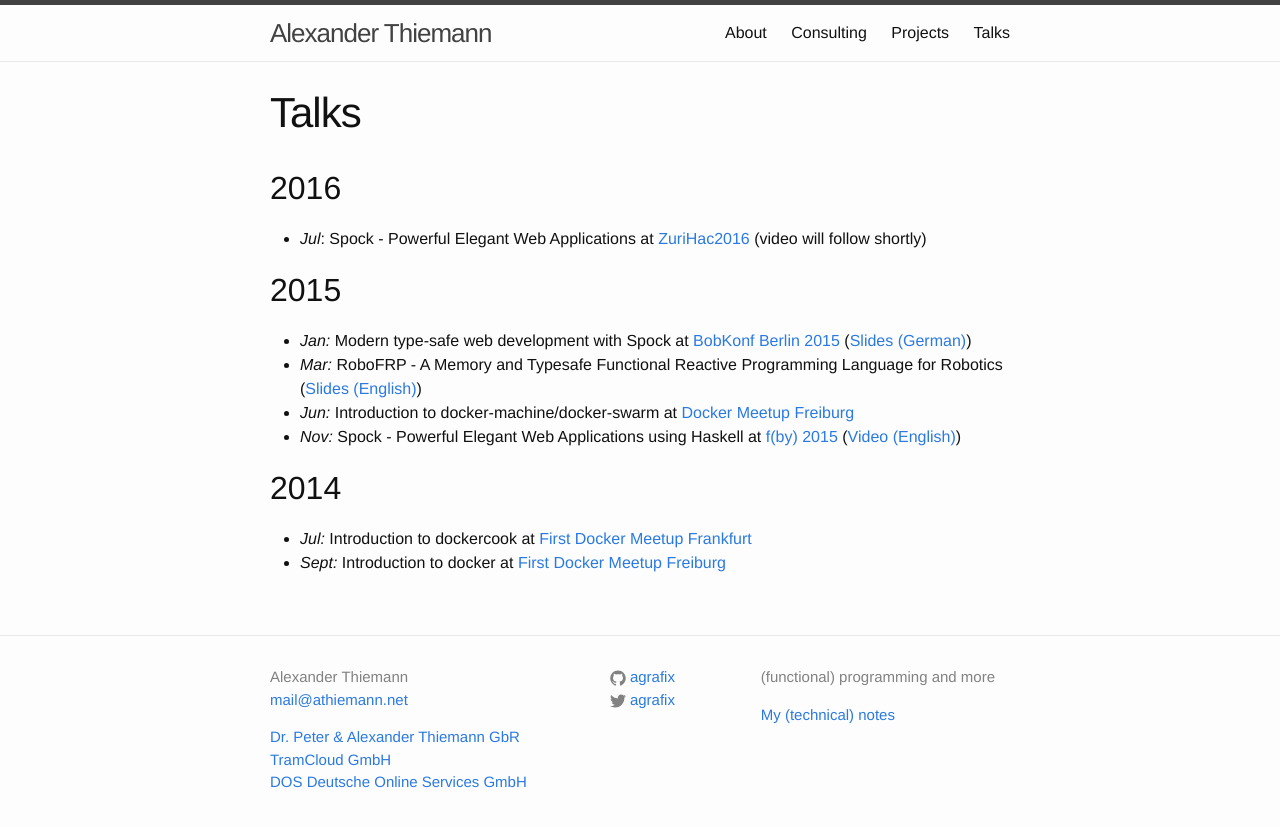
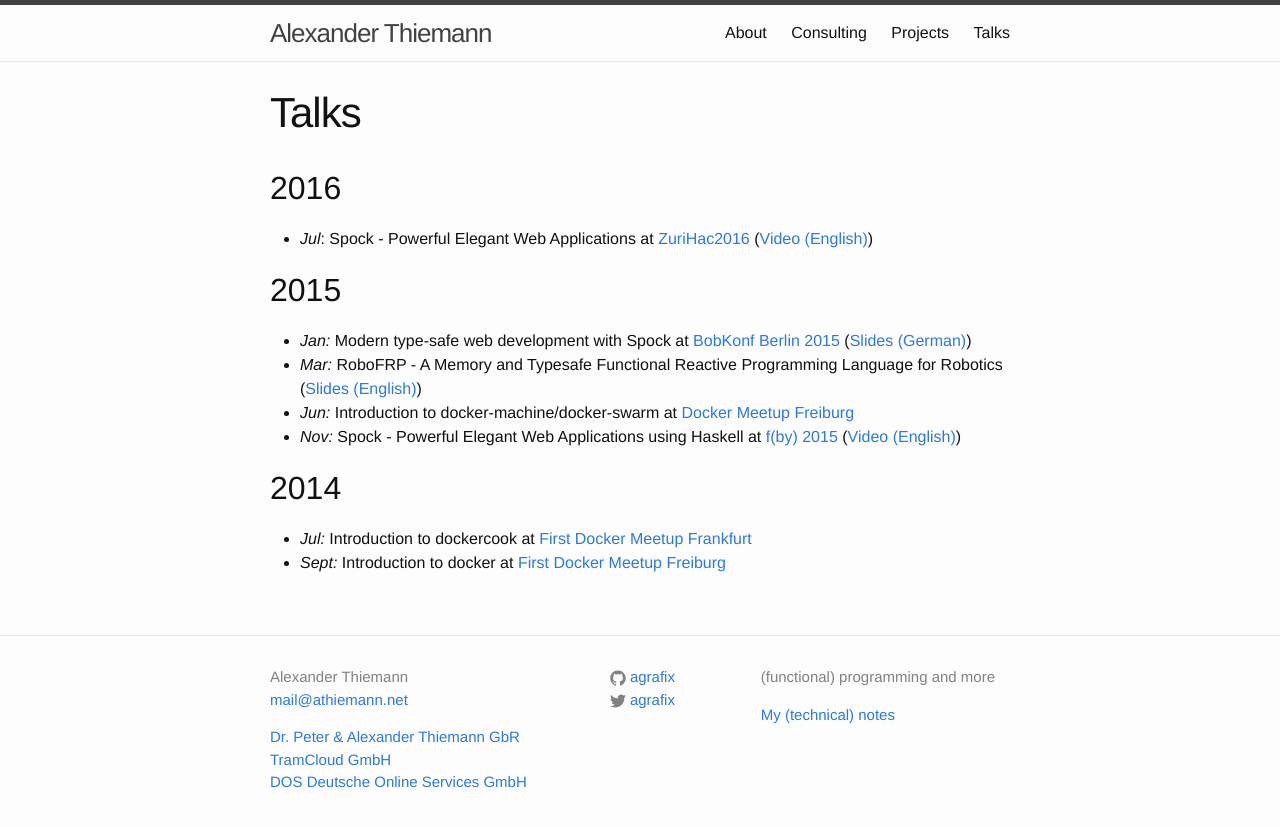
Before and after one commit to agrafix/homepage, a Jekyll site: the page built from talks.md, in a window 1280 px wide. Shown: the top 827 px of the page. Built offline with Jekyll 4.4.1, drawn with Linux system fonts in a browser that asks for light colours.

Commit message:
add zurihac video

```diff
--- a/talks.md
+++ b/talks.md
@@ -5,7 +5,7 @@ permalink: /talks/
 ---
 
 ## 2016
-* *Jul*: Spock - Powerful Elegant Web Applications at [ZuriHac2016][zurihac2016] (video will follow shortly)
+* *Jul*: Spock - Powerful Elegant Web Applications at [ZuriHac2016][zurihac2016] ([Video (English)][zurihac2016-video])
 
 ## 2015
 * *Jan:* Modern type-safe web development with Spock at [BobKonf Berlin 2015][bob-2015] ([Slides (German)][bob-2015-slides])
```
Also changed, not shown: other parts of talks.md (+1 -0 lines).
